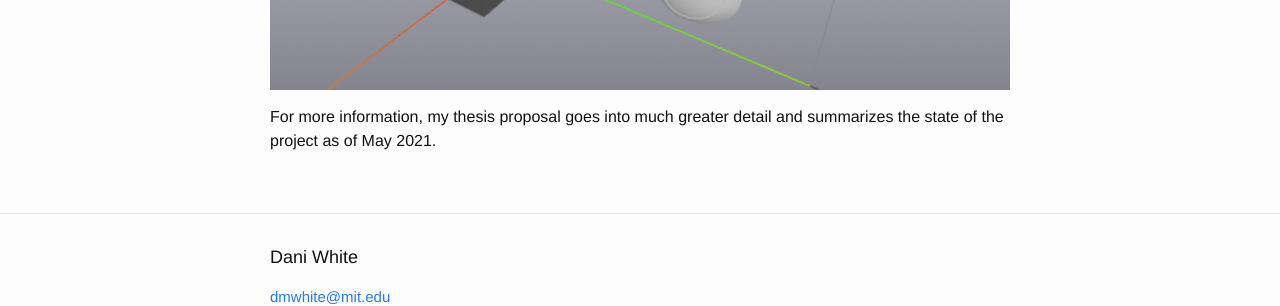
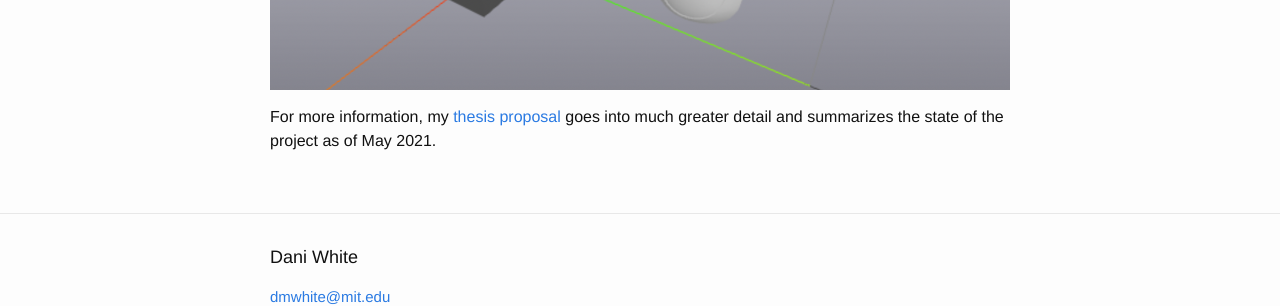
Before and after one commit to daniwhite/daniwhite.github.io, a Jekyll site: the page built from _posts/2021-06-01-research.markdown, in a window 1280 px wide. Shown: the part 1665-1971 px from the top of the page. Built offline with Jekyll 4.4.1, drawn with Linux system fonts in a browser that asks for light colours; part of the change alters nothing that is shown.

```diff
--- a/_posts/2021-06-01-research.markdown
+++ b/_posts/2021-06-01-research.markdown
@@ -8,7 +8,7 @@ img: "/photos/panda_hinge.png"
 ---
 
 The goal of my thesis project is to fold a piece of paper using a robotic arm without grasping it. The diagram below illustrates the task with a point manipulator:
-![Unfolded and foled configurations](/photos/unfolded_folded.png)
+![Unfolded and folded configurations](/photos/unfolded_folded.png)
 
 To make the task feasible with nonprehensile manipulation, the paper is fixed on one edge and hanging over a ledge.
 
@@ -22,4 +22,4 @@ Conceptually, it is similar to hybrid-force position control, but accounts for t
 The screenshot below shows a recent simulation with the Panda arm folding a (very simple) model of the paper:
 ![Screenshot of the Drake simulation with the Panda arm folding a simplified paper model](/photos/panda_hinge.png)
 
-For more information, my thesis proposal goes into much greater detail and summarizes the state of the project as of May 2021.
+For more information, my <a href="/documents/thesis_proposal.pdf">thesis proposal</a> goes into much greater detail and summarizes the state of the project as of May 2021.
```
Also changed, not shown: 1 other file.
